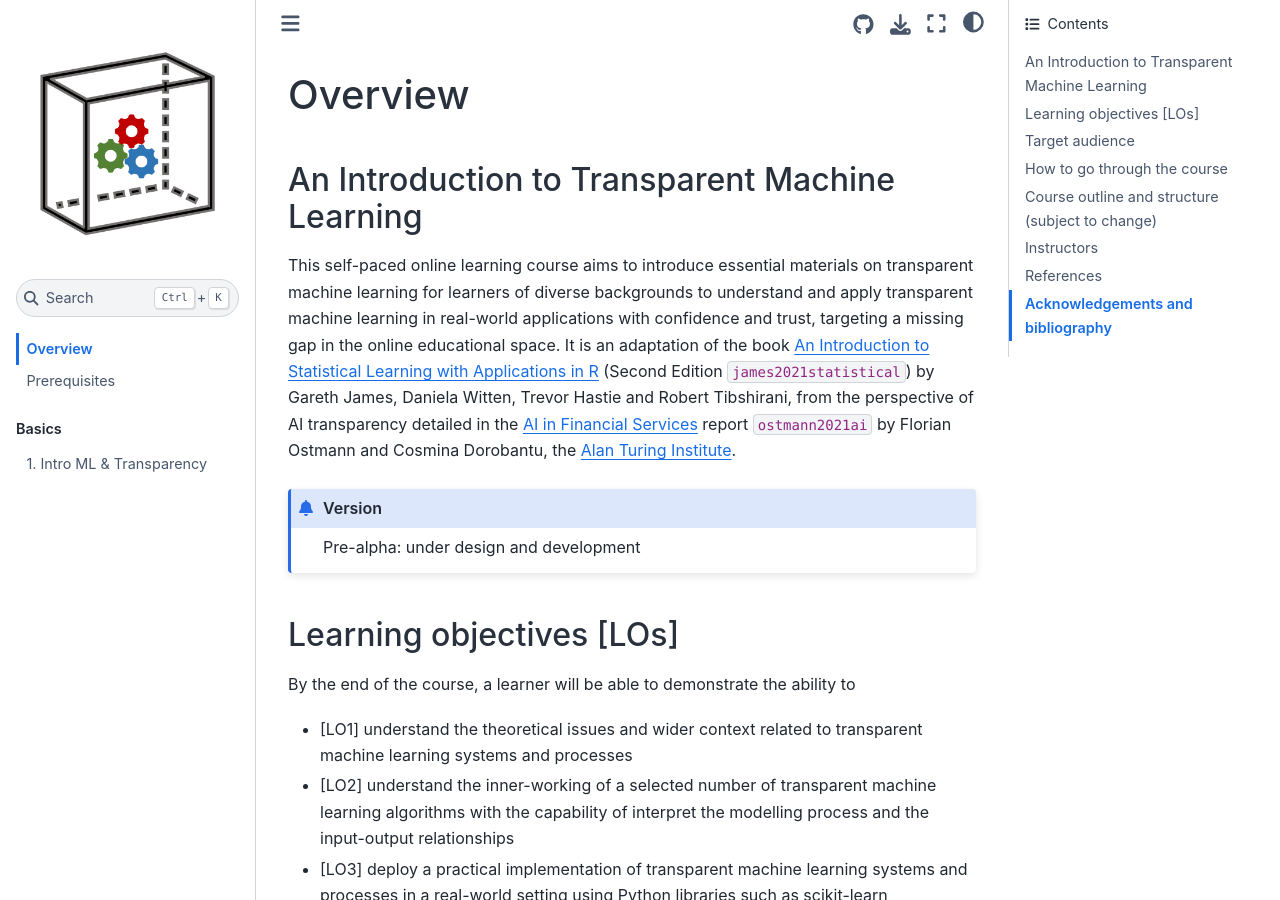
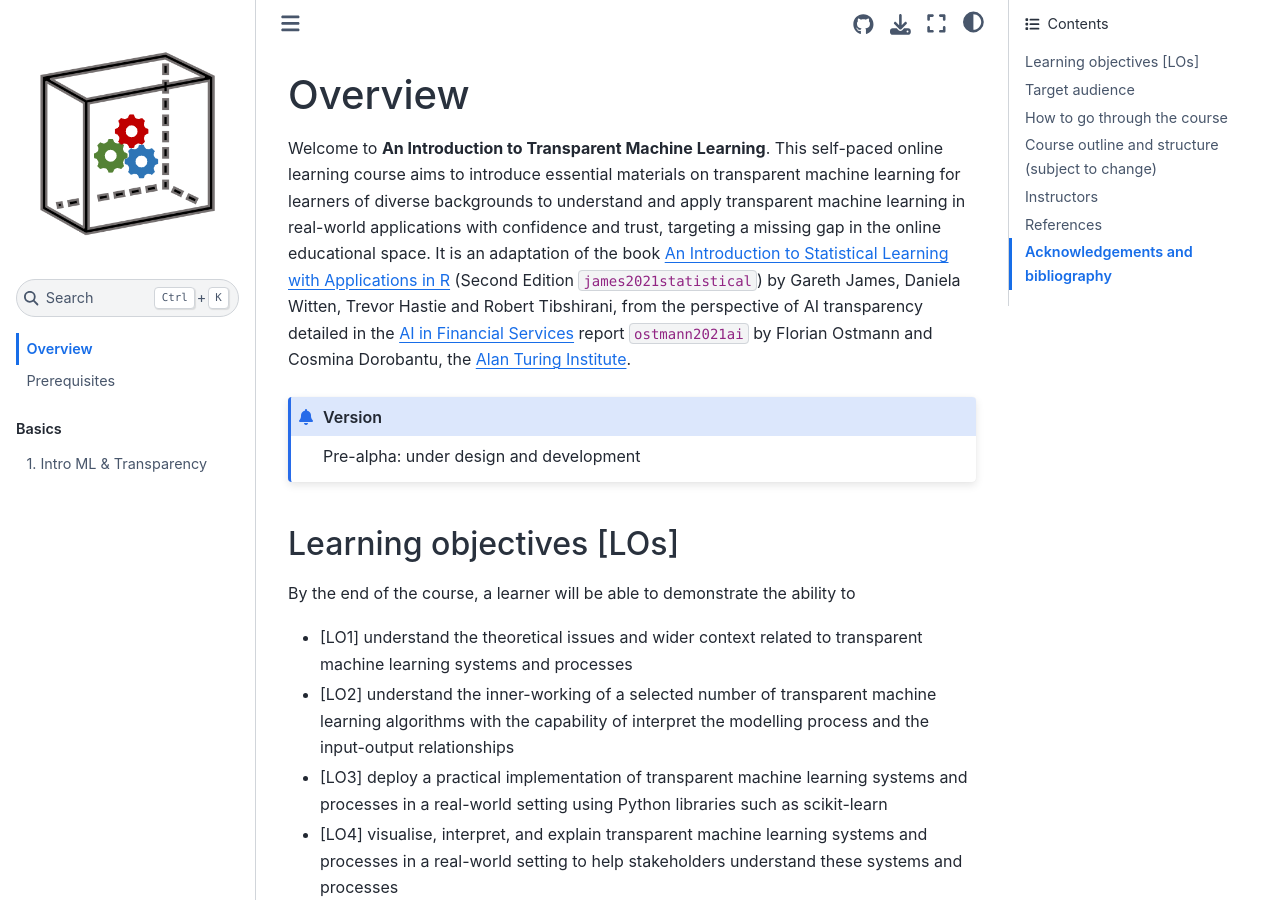
Before and after one commit to pykale/transparentML, a Jupyter Book: the page built from content/index.md, in a window 1280 px wide and 900 px high. Built offline with Jupyter Book 1.0.4 settings and Sphinx 7.4.7 and the Sphinx Book theme 1.1.4, drawn with Linux system fonts in a browser that asks for light colours; cross-references to code outside the pages are shown as plain code.

Commit message:
update template and chap 01 and intro

````diff
--- a/content/index.md
+++ b/content/index.md
@@ -1,8 +1,6 @@
 # Overview
 
-## An Introduction to Transparent Machine Learning
-
-This self-paced online learning course aims to introduce essential materials on transparent machine learning for learners of diverse backgrounds to understand and apply transparent machine learning in real-world applications with confidence and trust, targeting a missing gap in the online educational space. It is an adaptation of the book [An Introduction to Statistical Learning with Applications in R](https://www.statlearning.com/) (Second Edition {cite}`james2021statistical`) by Gareth James, Daniela Witten, Trevor Hastie and Robert Tibshirani, from the perspective of AI transparency detailed in the [AI in Financial Services](https://www.turing.ac.uk/sites/default/files/2021-06/ati_ai_in_financial_services_lores.pdf) report {cite}`ostmann2021ai` by Florian Ostmann and Cosmina Dorobantu, the [Alan Turing Institute](https://www.turing.ac.uk/).
+Welcome to **An Introduction to Transparent Machine Learning**. This self-paced online learning course aims to introduce essential materials on transparent machine learning for learners of diverse backgrounds to understand and apply transparent machine learning in real-world applications with confidence and trust, targeting a missing gap in the online educational space. It is an adaptation of the book [An Introduction to Statistical Learning with Applications in R](https://www.statlearning.com/) (Second Edition {cite}`james2021statistical`) by Gareth James, Daniela Witten, Trevor Hastie and Robert Tibshirani, from the perspective of AI transparency detailed in the [AI in Financial Services](https://www.turing.ac.uk/sites/default/files/2021-06/ati_ai_in_financial_services_lores.pdf) report {cite}`ostmann2021ai` by Florian Ostmann and Cosmina Dorobantu, the [Alan Turing Institute](https://www.turing.ac.uk/).
 
 ```{admonition} Version
 Pre-alpha: under design and development
````
Also changed, not shown: content/01-ml-transparency.ipynb, content/0x-template.ipynb.
